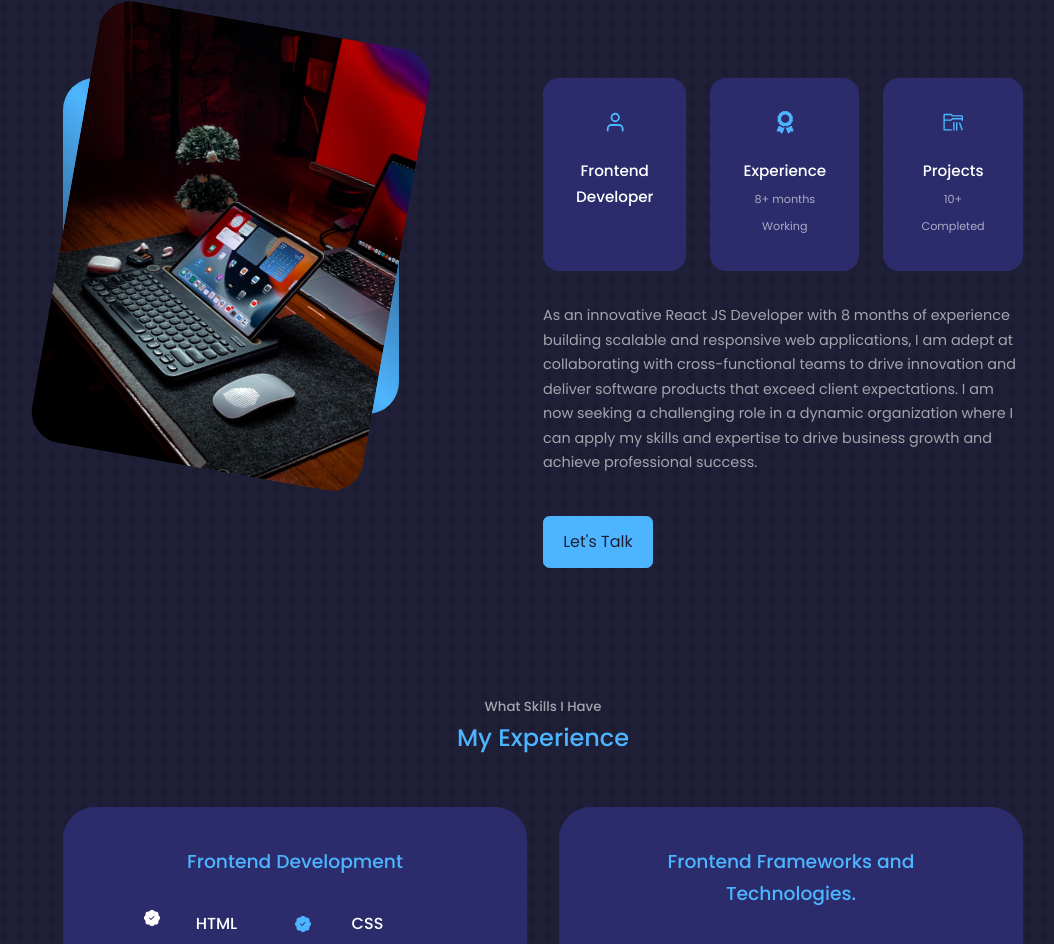
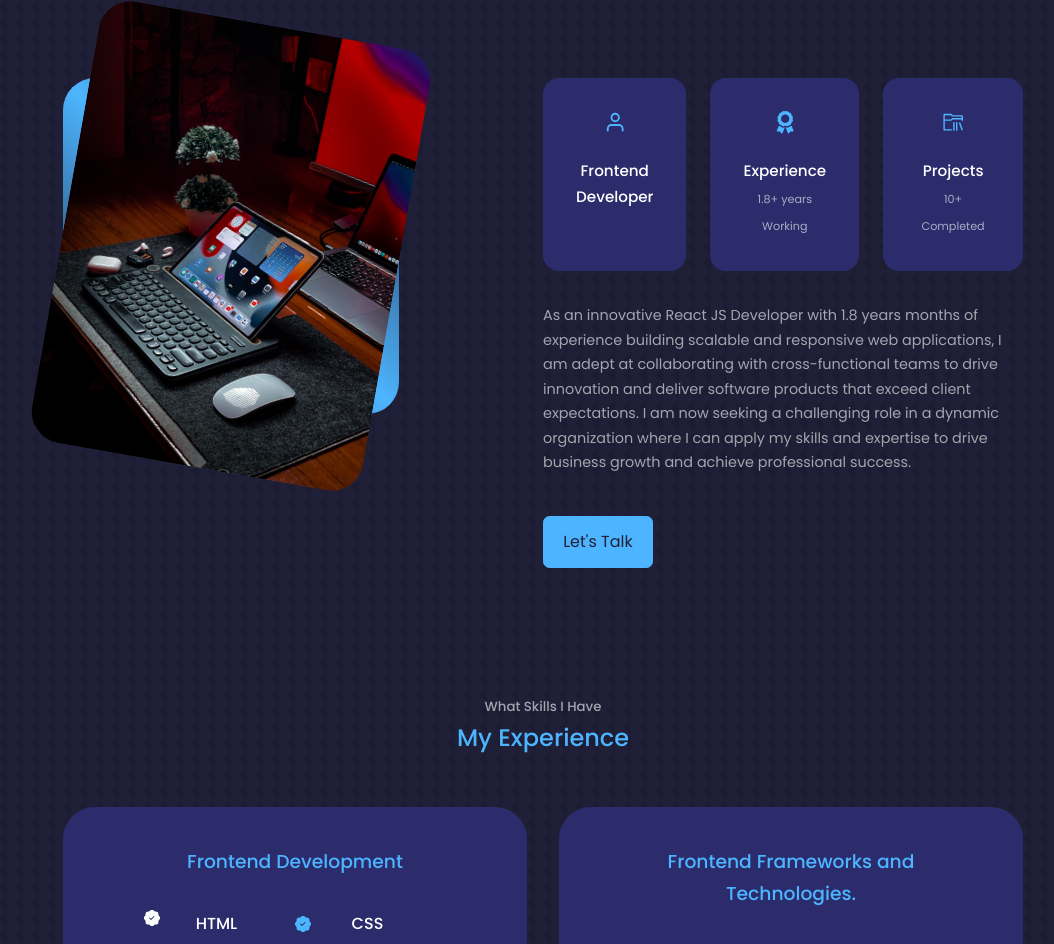
Before and after one commit to BARANEESWARAN/portfolio, a React (Create React App) app: page / in a window 1280 px wide. Shown: the part 1073-2017 px from the top of the page, without its empty margins (97-1151 px from the left). Built offline with nearby package versions, Linux system fonts and the light colour scheme.

Commit message:
Update About.jsx

```diff
--- a/src/Component/About/About.jsx
+++ b/src/Component/About/About.jsx
@@ -31,7 +31,7 @@ function About() {
   <article className='about__card'>
     <FaAward className="about__icon"/>
     <h5>Experience</h5>
-    <small>8+ months Working</small>
+    <small>1.8+ years Working</small>
   </article>
 
   <article className='about__card'>
@@ -41,7 +41,7 @@ function About() {
   </article>
 </div>
 
-<p>As an innovative React JS Developer with 8 months of experience building scalable and responsive
+<p>As an innovative React JS Developer with 1.8 years months of experience building scalable and responsive
 web applications, I am adept at collaborating with cross-functional teams to drive innovation and
 deliver software products that exceed client expectations. I am now seeking a challenging role in a
 dynamic organization where I can apply my skills and expertise to drive business growth and achieve
```
